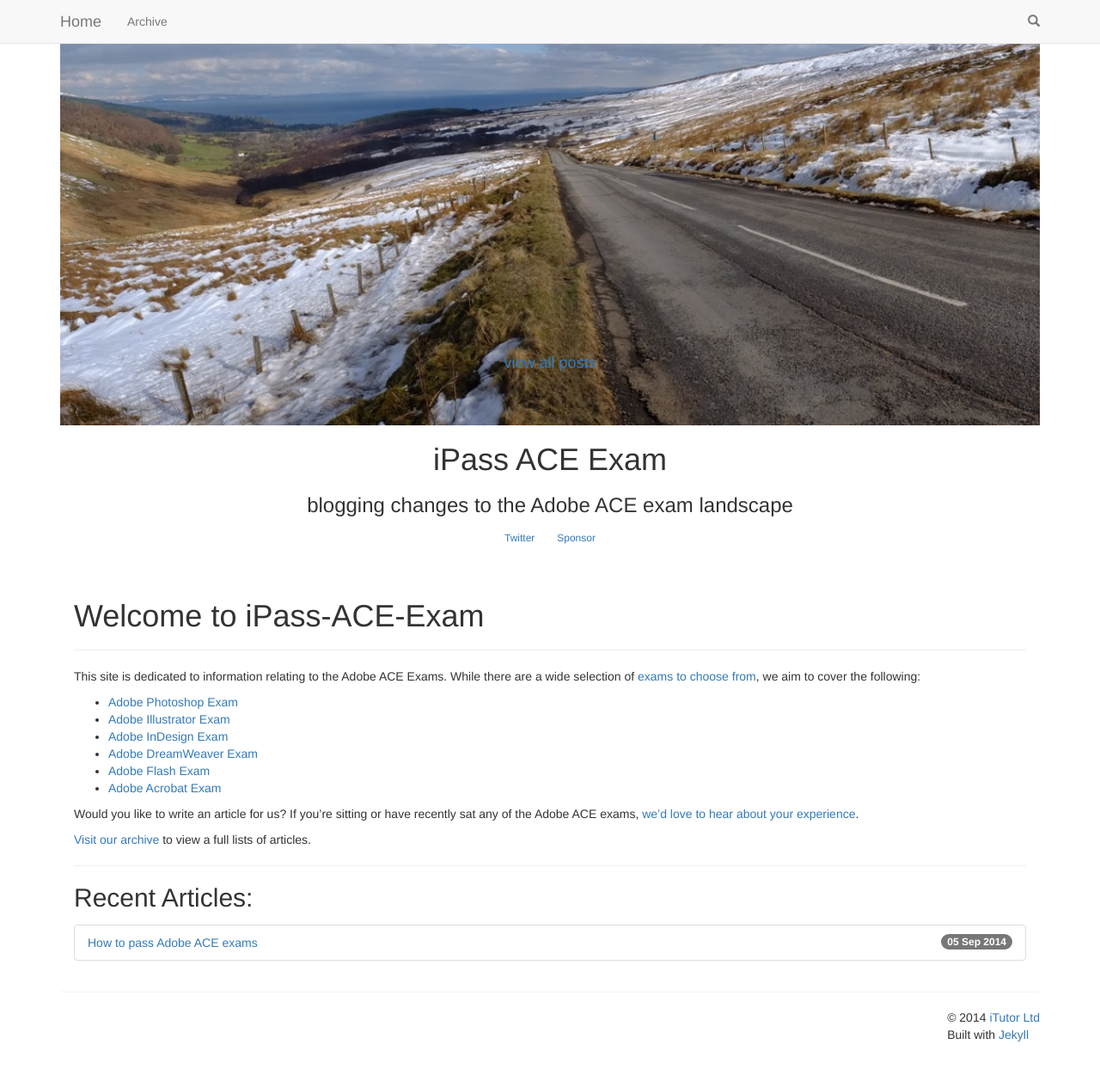
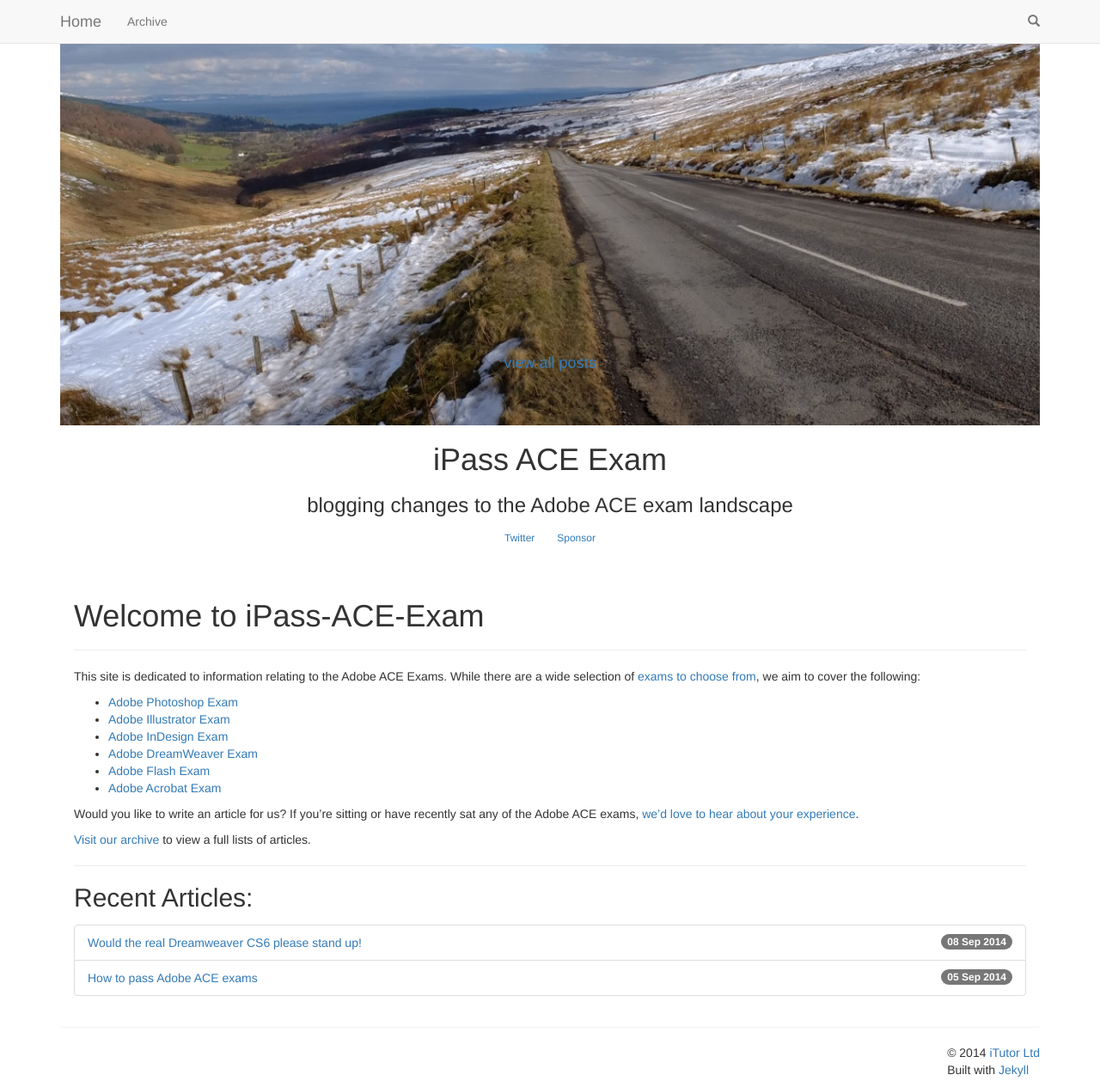
Before and after one commit to ipass-ace-exam/ipass-ace-exam.github.io, a Jekyll site: the page built from index.md, in a window 1280 px wide and 1265 px high. Shown: the whole window at 86% size. Built offline with Jekyll 4.4.1, drawn with Linux system fonts in a browser that asks for light colours; nearby versions of some CDN libraries; library files that are not in the unit come from our copies; comment, search, counter and statistics services are not loaded; a file with an impossible date is left out.

Commit message:
Fixed data

```diff
--- a/_posts/2014-09-08-would-the-real-dreamweaver-cs6-please-stand-up.md
+++ b/_posts/2014-09-08-would-the-real-dreamweaver-cs6-please-stand-up.md
@@ -2,7 +2,7 @@
 layout: post
 title: "Would the real Dreamweaver CS6 please stand up!"
 tagline: ""
-date: {}
+date: "2014-09-08"
 category:
   - Exam
 tags:
```
